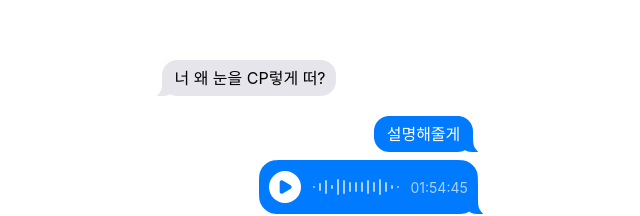
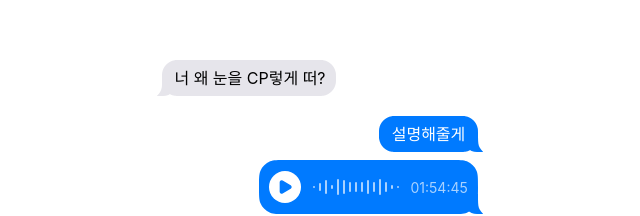
Before and after one commit to Ko-Jeong/MyFavorMaker-FE, a Next.js app: page / in a window 1280 px wide. Shown: the part 210-426 px from the top of the page, without its empty margins (317-957 px from the left). Built offline with nearby package versions, Linux system fonts and the light colour scheme; a web font is replaced by a local one.

Commit message:
💄 Design: 랜딩 오른쪽 말풍선 우측 정렬 보정

```diff
--- a/src/app/page.tsx
+++ b/src/app/page.tsx
@@ -38,7 +38,7 @@ export default function LandingPage() {
           <Bubble
             src="/landing/right-bubble-1.svg"
             alt=""
-            className="h-[36px] w-[114px]"
+            className="h-[36px] w-[104px] self-end"
           >
             <div className="flex h-full w-full items-center justify-center whitespace-nowrap px-3 text-center text-[16px] text-white">
               <span className="-translate-x-0.5">설명해줄게</span>
@@ -48,7 +48,7 @@ export default function LandingPage() {
           <Bubble
             src="/landing/right-bubble-2.svg"
             alt=""
-            className="h-[54px] w-[224px]"
+            className="h-[54px] w-[224px] self-end"
           >
             <div className="flex h-full w-full items-center justify-center px-5 text-white">
               <div className="-translate-x-2.5 flex items-center">
```
